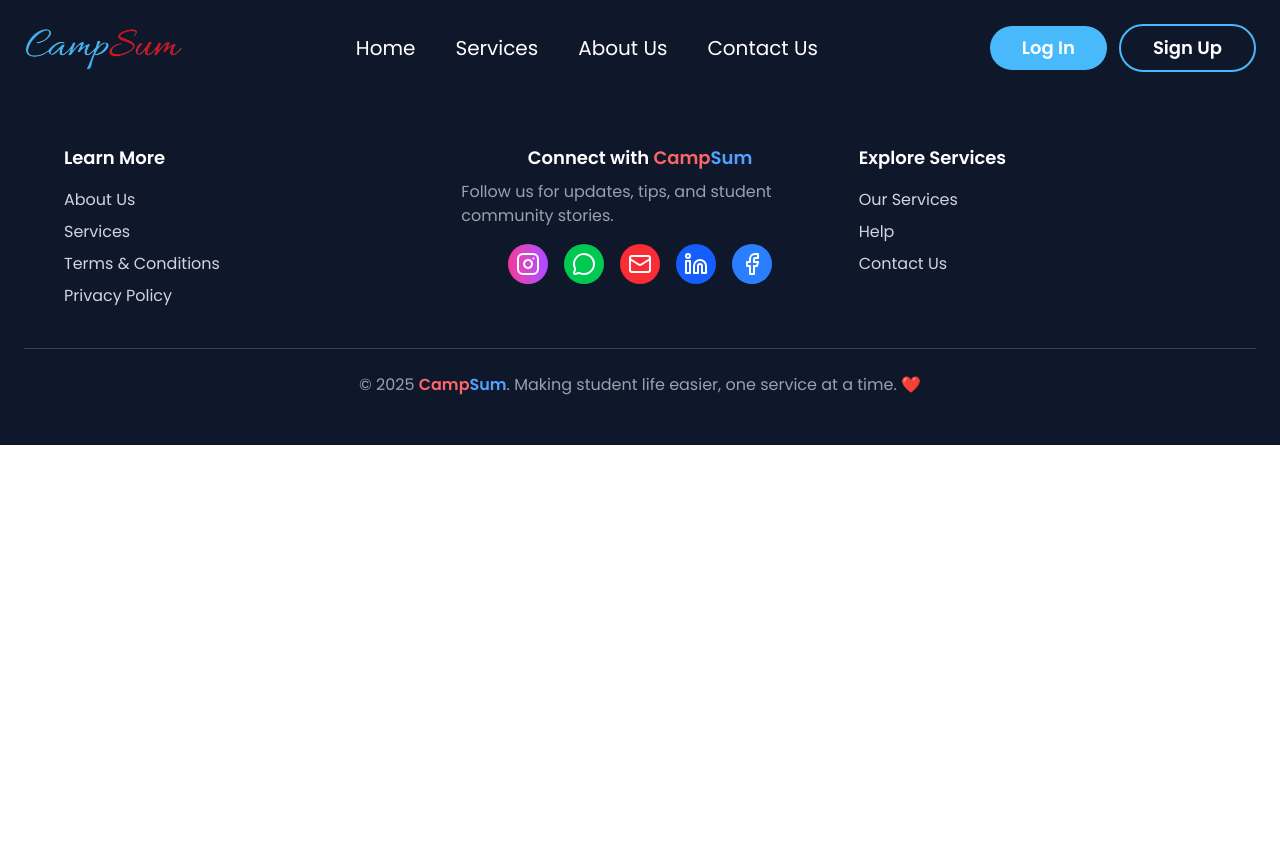
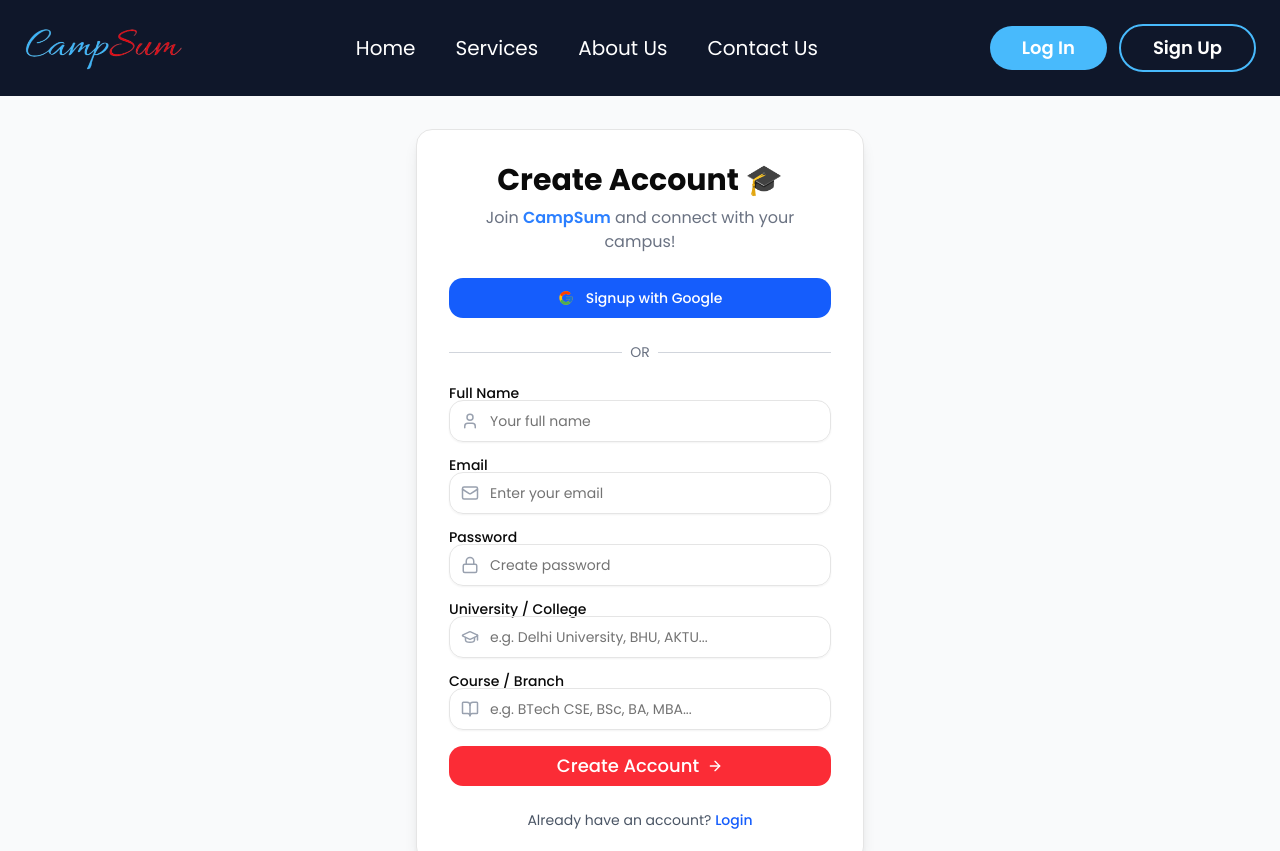
Before and after one commit to spystar20/CampSum, a React (Vite) app in the folder Frontend/: page /signup in a window 1280 px wide. Shown: the top 851 px of the page. Before the commit the page ends 800 px from the top, so only its background shows below. Built offline with nearby package versions, Linux system fonts and the light colour scheme.

Commit message:
login and signup

```diff
--- a/Frontend/package.json
+++ b/Frontend/package.json
@@ -11,6 +11,7 @@
   },
   "dependencies": {
     "@radix-ui/react-avatar": "^1.1.11",
+    "@radix-ui/react-label": "^2.1.8",
     "@radix-ui/react-slot": "^1.2.4",
     "@radix-ui/react-tabs": "^1.1.13",
     "@tailwindcss/vite": "^4.1.17",
--- a/Frontend/src/App.jsx
+++ b/Frontend/src/App.jsx
@@ -17,6 +17,9 @@ import StudentDiscount from './Pages/Home/StudentDiscount';
 
 import CommunityFeed from './Pages/Home/Community';
 import { TiffinServicesList } from './Pages/Home/TiffinServices';
+import NotFoundPage from './Pages/NotFound/NotFound';
+import Login from './Pages/AuthPages/Login';
+import Signup from './Pages/AuthPages/SignUp';
 
 const App = () => {
   const [isMenuOpen, setIsMenuOpen] = useState(false);
@@ -34,6 +37,9 @@ const App = () => {
           <Route path="/" element={<Home />} />
           {/* <Route path="/about-us" element={<A />} /> */}
           {/* <Route path="/contact-us" element={<Conta />} /> */}
+
+          <Route path="/login" element={<Login />} />
+          <Route path="/signup" element={<Signup/>} />
           <Route path="/accomendation" element={<Accomendation />} />
           <Route path="/campusbazzar" element={<Campusbazzar />} />
           <Route path="/cms" element={<StudentBlog />} />
@@ -45,6 +51,7 @@ const App = () => {
           <Route path="/roommatefinder" element={<RoommateFinderList />} />
           <Route path="/studentdiscount" element={<StudentDiscount />} />
           <Route path="/tiffinservices" element={<TiffinServicesList />} />
+          <Route path="*" element={<NotFoundPage />} />
         </Routes>
         <Footer />
       </Router>
--- a/Frontend/src/Components/Navbar.jsx
+++ b/Frontend/src/Components/Navbar.jsx
@@ -16,8 +16,8 @@ const Navbar = ({ onMenuClick }) => {
         </li></Link>
       </ul>
       <div className='hidden md:flex gap-3 justify-between items-center'>
-        <button className='bg-[#48BAFC] hover:bg-[#1B98E0] cursor-pointer px-8 py-2 text-lg font-semibold rounded-3xl hover:scale-95 text-white transition-all ease-in duration-150' >Log In </button>
-        <button className='border-2 text-white  border-[#48BAFC] hover:bg-[#48BAFC] cursor-pointer px-8 py-2 text-lg font-semibold rounded-3xl hover:scale-95 transition-all ease-in duration-150'>Sign Up</button>
+      <Link to={"/login"}>  <button className='bg-[#48BAFC] hover:bg-[#1B98E0] cursor-pointer px-8 py-2 text-lg font-semibold rounded-3xl hover:scale-95 text-white transition-all ease-in duration-150' >Log In </button></Link>
+       <Link to={"/singup"}> <button className='border-2 text-white  border-[#48BAFC] hover:bg-[#48BAFC] cursor-pointer px-8 py-2 text-lg font-semibold rounded-3xl hover:scale-95 transition-all ease-in duration-150'>Sign Up</button></Link>
       </div>
       <div className='md:hidden'>
         <button onClick={onMenuClick} className="text-white">
--- /dev/null
+++ b/Frontend/src/Components/ui/label.jsx
@@ -0,0 +1,21 @@
+import * as React from "react"
+import * as LabelPrimitive from "@radix-ui/react-label"
+
+import { cn } from "@/lib/utils"
+
+function Label({
+  className,
+  ...props
+}) {
+  return (
+    <LabelPrimitive.Root
+      data-slot="label"
+      className={cn(
+        "flex items-center gap-2 text-sm leading-none font-medium select-none group-data-[disabled=true]:pointer-events-none group-data-[disabled=true]:opacity-50 peer-disabled:cursor-not-allowed peer-disabled:opacity-50",
+        className
+      )}
+      {...props} />
+  );
+}
+
+export { Label }
--- a/Frontend/src/Pages/AuthPages/Login.jsx
+++ b/Frontend/src/Pages/AuthPages/Login.jsx
@@ -0,0 +1,97 @@
+import React from "react";
+import { motion } from "framer-motion";
+import { Button } from "@/components/ui/button";
+import { Input } from "@/components/ui/input";
+import { Label } from "@/components/ui/label";
+import { Mail, Lock, Loader2, ArrowRight, Icon,  } from "lucide-react";
+import { Link } from "react-router-dom";
+import { FcGoogle } from "react-icons/fc";
+
+
+export default function Login() {
+  return (
+    <div className="min-h-screen flex items-center justify-center bg-gray-50 px-4">
+      <motion.div
+        initial={{ opacity: 0, y: 20 }}
+        animate={{ opacity: 1, y: 0 }}
+        transition={{ duration: 0.5 }}
+        className="w-full max-w-md bg-white p-8 rounded-2xl shadow-lg border"
+      >
+        {/* Heading */}
+        <h1 className="text-3xl font-bold text-center mb-2">
+          Welcome Back 👋
+        </h1>
+        <p className="text-center text-gray-500 mb-6">
+          Login to continue to <span className="font-semibold text-blue-500">CampSum</span>
+        </p>
+
+        {/* Google Login */}
+        <Button
+          className="w-full flex items-center gap-3 bg-blue-600 hover:bg-blue-700 text-white py-5 rounded-xl"
+        >
+          <FcGoogle size={20} />
+          Login with Google
+        </Button>
+
+        <div className="flex items-center my-6">
+          <div className="flex-1 h-px bg-gray-300" />
+          <span className="px-2 text-gray-500 text-sm">OR</span>
+          <div className="flex-1 h-px bg-gray-300" />
+        </div>
+
+        {/* Email Login Form */}
+        <form className="space-y-4">
+          {/* Email */}
+          <div>
+            <Label>Email</Label>
+            <div className="relative">
+              <Mail className="absolute left-3 top-3 text-gray-400" size={18} />
+              <Input
+                type="email"
+                placeholder="Enter your email"
+                className="pl-10 py-5 rounded-xl"
+              />
+            </div>
+          </div>
+
+          {/* Password */}
+          <div>
+            <Label>Password</Label>
+            <div className="relative">
+              <Lock className="absolute left-3 top-3 text-gray-400" size={18} />
+              <Input
+                type="password"
+                placeholder="Enter your password"
+                className="pl-10 py-5 rounded-xl"
+              />
+            </div>
+          </div>
+
+          {/* Forgot Password */}
+          <div className="text-right">
+            <Link
+              to="/forgot-password"
+              className="text-blue-600 hover:underline text-sm"
+            >
+              Forgot password?
+            </Link>
+          </div>
+
+          {/* Login Button */}
+          <Button className="w-full bg-red-500 hover:bg-red-600 text-white py-5 rounded-xl text-lg flex items-center justify-center gap-2">
+            Login
+            <ArrowRight size={18} />
+          </Button>
+        </form>
+
+        {/* Footer */}
+        <p className="text-center text-sm text-gray-600 mt-6">
+          Don't have an account?{" "}
+          <Link to="/signup" className="text-blue-600 hover:underline font-medium">
+            Create one
+          </Link>
+        </p>
+      </motion.div>
+    </div>
+  );
+}
--- a/Frontend/src/Pages/AuthPages/SignUp.jsx
+++ b/Frontend/src/Pages/AuthPages/SignUp.jsx
@@ -0,0 +1,123 @@
+import React from "react";
+import { motion } from "framer-motion";
+import { Button } from "@/components/ui/button";
+import { Input } from "@/components/ui/input";
+import { Label } from "@/components/ui/label";
+import { User, Mail, Lock, BookOpen, GraduationCap,  ArrowRight, Icon } from "lucide-react";
+import { Link } from "react-router-dom";
+import { FcGoogle } from "react-icons/fc";
+
+export default function Signup() {
+  return (
+    <div className="min-h-screen flex items-center justify-center bg-gray-50 px-4">
+      <motion.div
+        initial={{ opacity: 0, y: 20 }}
+        animate={{ opacity: 1, y: 0 }}
+        transition={{ duration: 0.5 }}
+        className="w-full max-w-md bg-white p-8 rounded-2xl shadow-lg border"
+      >
+        {/* Heading */}
+        <h1 className="text-3xl font-bold text-center mb-2">
+          Create Account 🎓
+        </h1>
+        <p className="text-center text-gray-500 mb-6">
+          Join <span className="font-semibold text-blue-500">CampSum</span> and connect with your campus!
+        </p>
+
+        {/* Google Signup */}
+        <Button
+          className="w-full flex items-center gap-3 bg-blue-600 hover:bg-blue-700 text-white py-5 rounded-xl"
+        >
+          <FcGoogle size={20} />
+          Signup with Google
+        </Button>
+
+        <div className="flex items-center my-6">
+          <div className="flex-1 h-px bg-gray-300" />
+          <span className="px-2 text-gray-500 text-sm">OR</span>
+          <div className="flex-1 h-px bg-gray-300" />
+        </div>
+
+        {/* Form */}
+        <form className="space-y-4">
+
+          {/* Full Name */}
+          <div>
+            <Label>Full Name</Label>
+            <div className="relative">
+              <User className="absolute left-3 top-3 text-gray-400" size={18} />
+              <Input
+                placeholder="Your full name"
+                className="pl-10 py-5 rounded-xl"
+              />
+            </div>
+          </div>
+
+          {/* Email */}
+          <div>
+            <Label>Email</Label>
+            <div className="relative">
+              <Mail className="absolute left-3 top-3 text-gray-400" size={18} />
+              <Input
+                type="email"
+                placeholder="Enter your email"
+                className="pl-10 py-5 rounded-xl"
+              />
+            </div>
+          </div>
+
+          {/* Password */}
+          <div>
+            <Label>Password</Label>
+            <div className="relative">
+              <Lock className="absolute left-3 top-3 text-gray-400" size={18} />
+              <Input
+                type="password"
+                placeholder="Create password"
+                className="pl-10 py-5 rounded-xl"
+              />
+            </div>
+          </div>
+
+          {/* University Name */}
+          <div>
+            <Label>University / College</Label>
+            <div className="relative">
+              <GraduationCap className="absolute left-3 top-3 text-gray-400" size={18} />
+              <Input
+                placeholder="e.g. Delhi University, BHU, AKTU..."
+                className="pl-10 py-5 rounded-xl"
+              />
+            </div>
+          </div>
+
+          {/* Course */}
+          <div>
+            <Label>Course / Branch</Label>
+            <div className="relative">
+              <BookOpen className="absolute left-3 top-3 text-gray-400" size={18} />
+              <Input
+                placeholder="e.g. BTech CSE, BSc, BA, MBA..."
+                className="pl-10 py-5 rounded-xl"
+              />
+            </div>
+          </div>
+
+          {/* Signup Button */}
+          <Button className="w-full bg-red-500 hover:bg-red-600 text-white py-5 rounded-xl text-lg flex items-center justify-center gap-2">
+            Create Account
+            <ArrowRight size={18} />
+          </Button>
+        </form>
+
+        {/* Footer */}
+        <p className="text-center text-sm text-gray-600 mt-6">
+          Already have an account?{" "}
+          <Link to="/login" className="text-blue-600 hover:underline font-medium">
+            Login
+          </Link>
+        </p>
+      </motion.div>
+    </div>
+  );
+}
--- a/Frontend/src/Pages/Home/Campusbazzar.jsx
+++ b/Frontend/src/Pages/Home/Campusbazzar.jsx
@@ -60,7 +60,7 @@ export default function MarketplaceGrid() {
   }, [searchQuery, selectedCategory]);
 
   return (
-    <div className="p-6 bg-gradient-to-br from-blue-50 via-white to-red-50 min-h-screen">
+    <div className="p-6 bg-linear-to-br from-blue-50 via-white to-red-50 min-h-screen">
 
       {/* 🔍 Search */}
       <div className="max-w-3xl mx-auto mb-8 relative">
@@ -146,7 +146,7 @@ export default function MarketplaceGrid() {
                   </p>
                 </CardContent>
 
-                <CardFooter className="flex justify-between items-center border-t bg-gradient-to-r from-blue-50 to-red-50 mt-auto">
+                <CardFooter className="flex justify-between items-center border-t bg-linear-to-r from-blue-50 to-red-50 mt-auto">
                   <p className="text-2xl font-bold text-red-400">${product.price}</p>
 
                   <Button className="bg-blue-400 hover:bg-blue-500 text-white rounded-xl px-5">
--- a/Frontend/src/Pages/Home/RoomMateFinder.jsx
+++ b/Frontend/src/Pages/Home/RoomMateFinder.jsx
@@ -95,7 +95,7 @@ export default function RoommateFinderList() {
               </div>
 
               {/* Button */}
-              <Button className="w-full mt-5 bg-gradient-to-r from-red-400 to-blue-400 text-white font-medium rounded-xl shadow-md hover:opacity-90">
+              <Button className="w-full mt-5 bg-linear-to-r from-red-400 to-blue-400 text-white font-medium rounded-xl shadow-md hover:opacity-90">
                 Contact Now
               </Button>
             </CardContent>
--- a/Frontend/src/Pages/Home/StudentDiscount.jsx
+++ b/Frontend/src/Pages/Home/StudentDiscount.jsx
@@ -110,7 +110,7 @@ export default function StudentDiscounts() {
   };
 
   return (
-    <div className="p-5 sm:p-8 bg-gradient-to-br from-blue-50 via-white to-red-50 min-h-screen">
+    <div className="p-5 sm:p-8 bg-linear-to-br from-blue-50 via-white to-red-50 min-h-screen">
 
       {/* HEADER */}
       <motion.div
@@ -118,7 +118,7 @@ export default function StudentDiscounts() {
         animate={{ opacity: 1, y: 0 }}
         className="text-center mb-10"
       >
-        <h1 className="text-5xl font-extrabold bg-gradient-to-r from-blue-600 to-red-500 bg-clip-text text-transparent">
+        <h1 className="text-5xl font-extrabold bg-linear-to-r from-blue-600 to-red-500 bg-clip-text text-transparent">
           Student Discounts
         </h1>
         <p className="mt-3 text-gray-600 text-lg">
@@ -238,7 +238,7 @@ export default function StudentDiscounts() {
                     </div>
 
                     {/* PROMO CODE */}
-                    <div className="p-4 bg-gradient-to-r from-blue-50 to-red-50 rounded-lg border border-blue-200">
+                    <div className="p-4 bg-linear-to-r from-blue-50 to-red-50 rounded-lg border border-blue-200">
                       <p className="text-xs text-gray-600">Use Code:</p>
                       <p className="font-mono font-semibold text-blue-700 text-lg">
                         {offer.code}
--- /dev/null
+++ b/Frontend/src/Pages/NotFound/NotFound.jsx
@@ -0,0 +1,48 @@
+import { Button } from "@/components/ui/button";
+import { ArrowLeft } from "lucide-react";
+import { motion } from "framer-motion";
+
+export default function NotFoundPage() {
+  return (
+    <div className="w-full h-screen bg-[#0F172A] flex flex-col items-center justify-center text-center px-6">
+
+      {/* Animated 404 */}
+      <motion.h1
+        initial={{ scale: 0.5, opacity: 0 }}
+        animate={{ scale: 1, opacity: 1 }}
+        transition={{ duration: 0.5, ease: "easeOut" }}
+        className="text-8xl font-bold text-white"
+      >
+        4
+        <span className="text-red-400">0</span>
+        <span className="text-blue-400">4</span>
+      </motion.h1>
+
+      {/* Subtitle */}
+      <motion.p
+        initial={{ opacity: 0, y: 10 }}
+        animate={{ opacity: 1, y: 0 }}
+        transition={{ delay: 0.3, duration: 0.4 }}
+        className="text-gray-400 mt-4 text-lg max-w-lg"
+      >
+        Oops! The page you're looking for doesn't exist or has been moved.
+      </motion.p>
+
+      {/* Return Button */}
+      <motion.div
+        initial={{ opacity: 0, y: 20 }}
+        animate={{ opacity: 1, y: 0 }}
+        transition={{ delay: 0.5, duration: 0.5 }}
+      >
+        <Button
+          onClick={() => window.location.href = "/"}
+          className="mt-6 px-6 py-5 bg-blue-500 hover:bg-blue-600 text-white rounded-xl flex gap-2 items-center font-medium"
+        >
+          <ArrowLeft size={18} />
+          Go Back Home
+        </Button>
+      </motion.div>
+
+    </div>
+  );
+}
```
Also changed, not shown: 1 other file (tests, documents, lock files or other folders).
